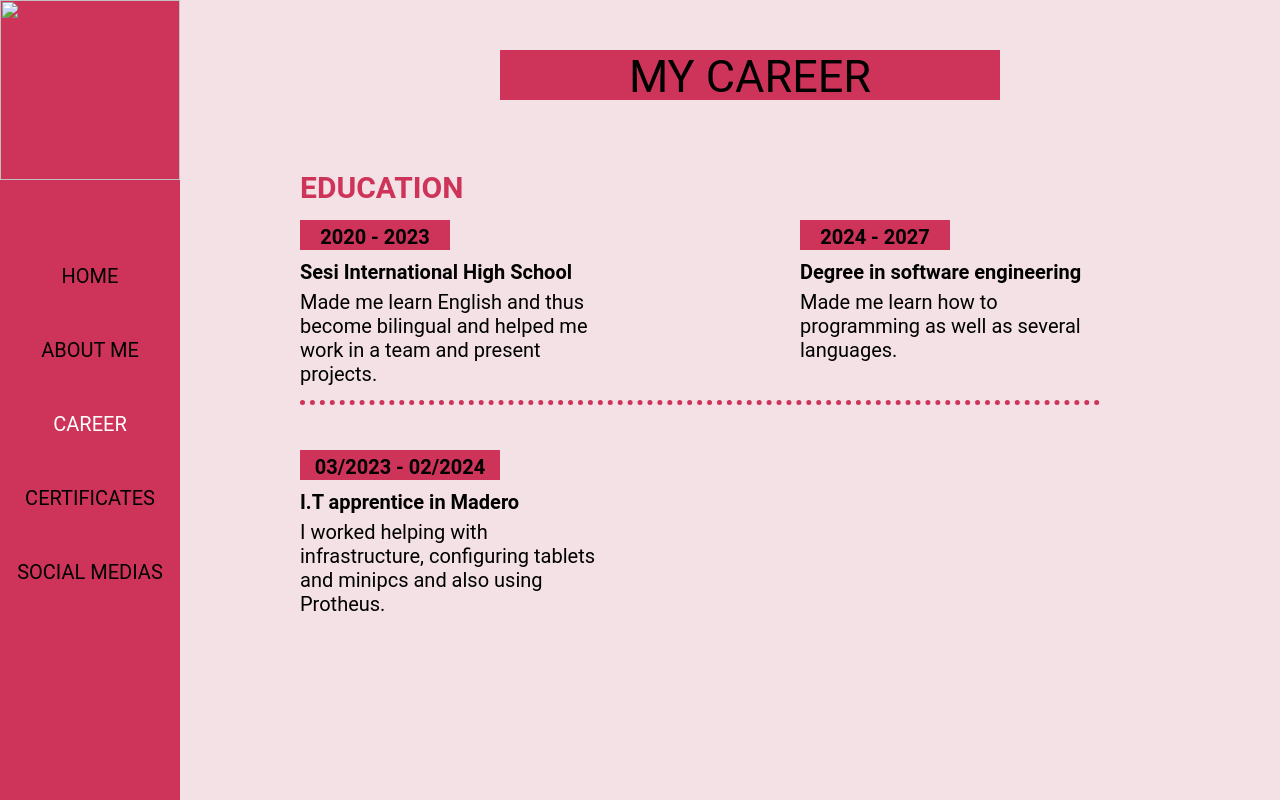
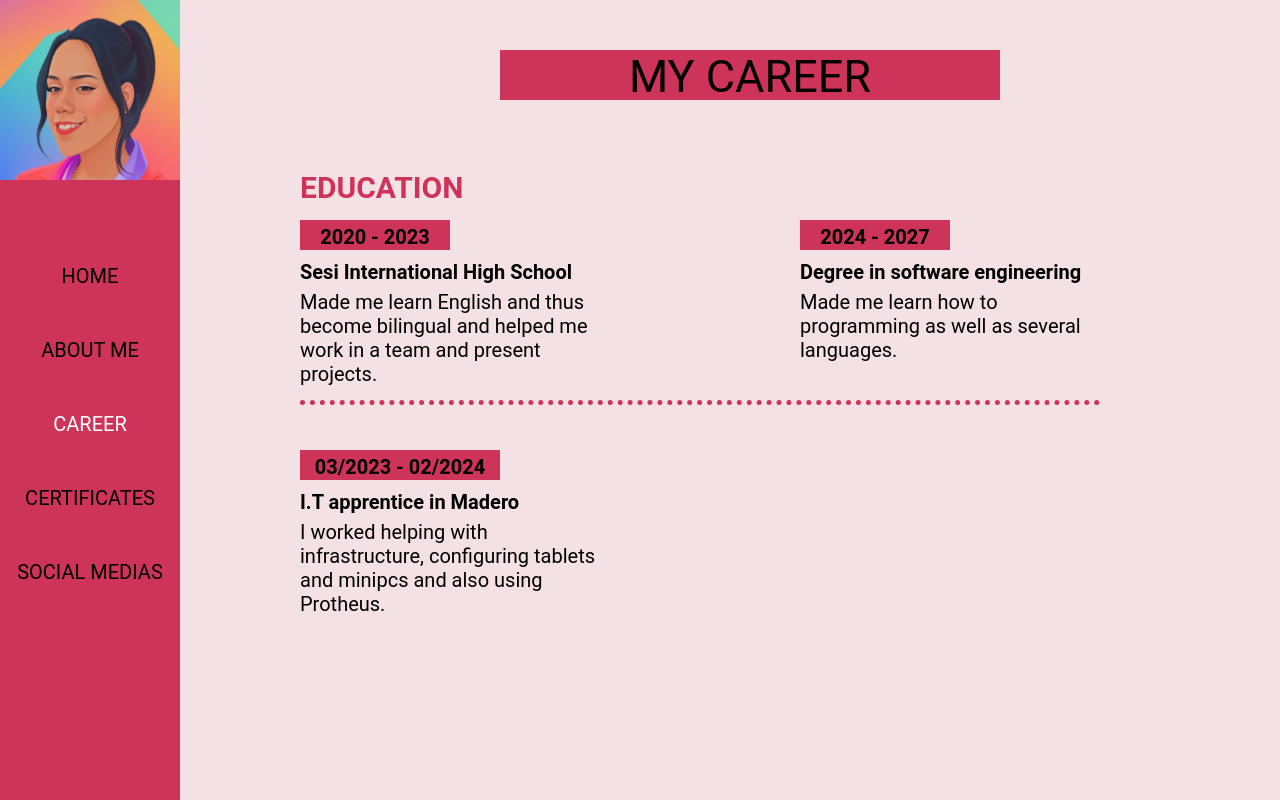
Before and after one commit to Thauzin/Personal_WebSite, a plain HTML site: page page3.html in a window 1280 px wide. Drawn offline with Linux system fonts and the light colour scheme; the site is published under a folder, as on GitHub Pages, so addresses that start at the root find nothing; a web font is replaced by a local one.

Commit message:
[ATT] - avatar

```diff
--- a/page3.html
+++ b/page3.html
@@ -23,7 +23,7 @@
     </header>
 
     <header class="canto">
-        <img class="pequena" src="/imagens/avatar.jpeg">
+        <img class="pequena" src="avatar.jpeg">
         <p class="lista1"> HOME </p>
         <p class="lista"> ABOUT ME </p>
         <p class="lista2"> CAREER </p>
```
Also changed, not shown: page4.html (+1 -1 lines), page5.html (+1 -1 lines).
